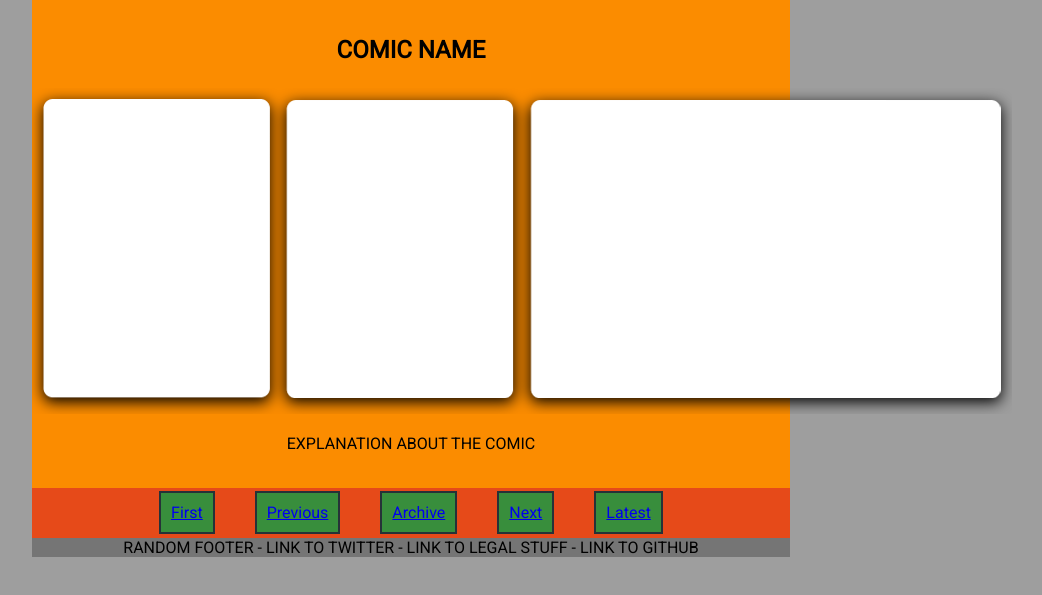
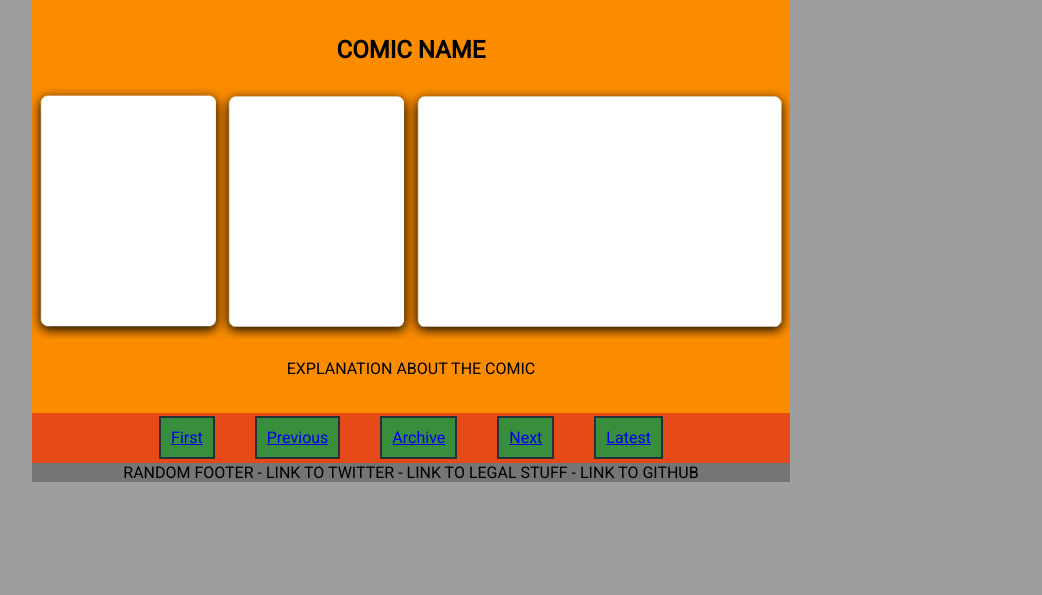
Before and after one commit to MrFlash67/website-template, a plain HTML site: page comic.html in a window 1280 px wide. Shown: the part 191-786 px from the top of the page, without its empty margins (229-1271 px from the left). Drawn offline with Linux system fonts and the light colour scheme.

Commit message:
it would help if it did this

```diff
--- a/style.css
+++ b/style.css
@@ -92,6 +92,9 @@ article.half {
 article.comic {
     height: auto;
 }
+article.comic img {
+    width: 100%;
+}
 article p {
     padding-left: 60px;
     padding-right: 60px;
```
